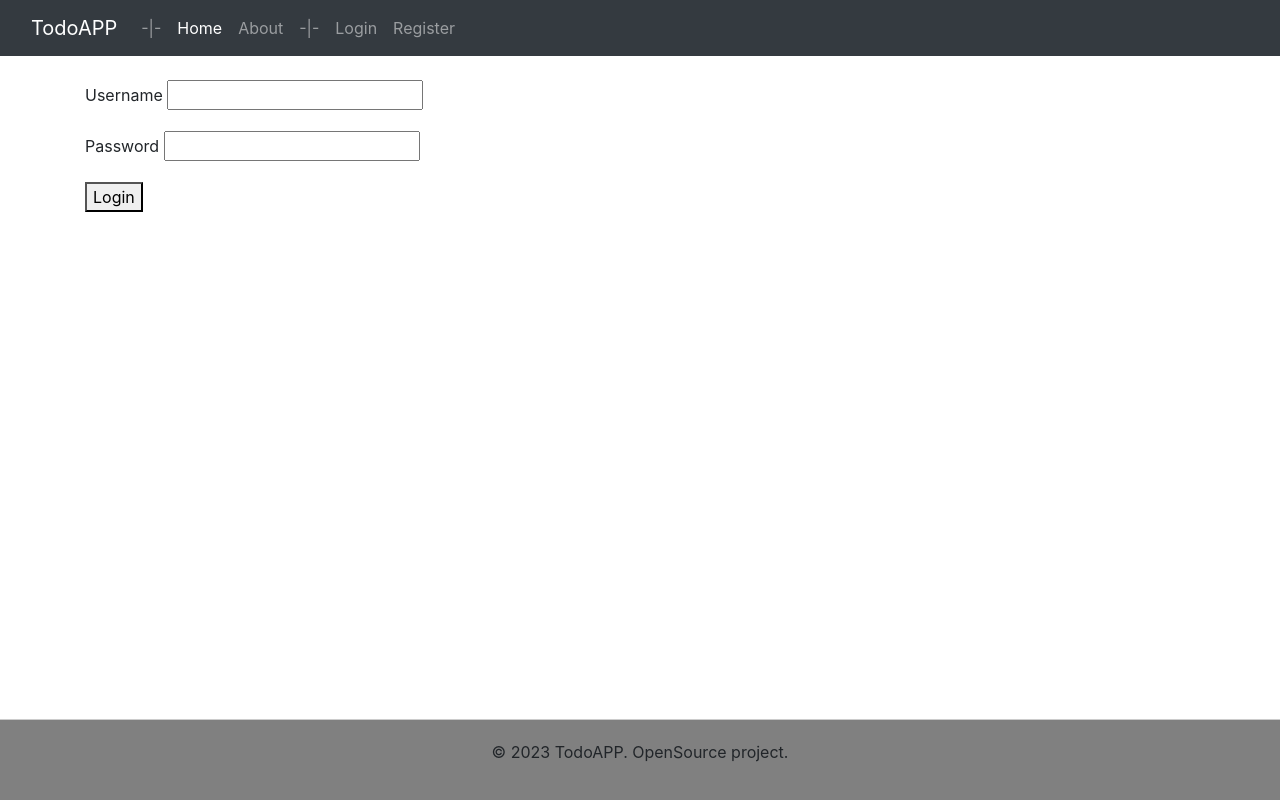
After one commit to andreireporter13/todoapp-Django, a Django app: page /login/ in a window 1280 px wide. The commit adds this page. Run offline with Django 4.2, Linux system fonts and the light colour scheme.

Commit message:
added login and registration forms

```diff
--- a/todoapp/maintodoapp/static/css/style.css
+++ b/todoapp/maintodoapp/static/css/style.css
@@ -19,8 +19,15 @@ table td {
   padding: 20px;
   text-align: center;
   border-top: 1px solid #ccc;
+  background-color: grey;
 }
 
 .linethrough {
     text-decoration: line-through;
 }
+
+img {
+    display: block;
+    margin-left: auto;
+    margin-right: auto;
+  }
--- a/todoapp/maintodoapp/templates/maintodoapp/base.html
+++ b/todoapp/maintodoapp/templates/maintodoapp/base.html
@@ -18,8 +18,12 @@
 	</button>
 	<div class="collapse navbar-collapse" id="navbarNavAltMarkup">
 	  <div class="navbar-nav">
+	    <a class="nav-link" href="">-|-</a>
 	    <a class="nav-link active" aria-current="page" href="/">Home</a>
 	    <a class="nav-link" href="/about">About</a>
+	    <a class="nav-link" href="">-|-</a>
+	    <a class="nav-link" href="/login">Login</a>
+	    <a class="nav-link" href="/register">Register</a>
 	  </div>
 	</div>
       </div>
--- /dev/null
+++ b/todoapp/maintodoapp/templates/maintodoapp/login.html
@@ -0,0 +1,19 @@
+{% extends 'maintodoapp/base.html' %}
+
+
+{% block content %}
+
+<form method="POST">
+    {% csrf_token %}
+     <p>
+        <label>Username</label>
+        <input type="text" name="username">
+     </p>
+     <p>
+        <label>Password</label>
+        <input type="password" name="password">
+     </p>
+        <button type="submit">Login</button>
+</form>
+
+{% endblock %}
--- a/todoapp/maintodoapp/urls.py
+++ b/todoapp/maintodoapp/urls.py
@@ -5,8 +5,12 @@ from django.urls import path
 from . import views
 
 urlpatterns = [
-    path('', views.home, name='home'),
+    path('', views.home_before_login, name='home_before_login'),
+    path('home/', views.home, name='home'),
     path('about/', views.about, name='about'),
     path('delete/<id>', views.delete, name='delete'),
     path('cumpara/<id>', views.change_status, name='change_status'),
+    path('register', views.register),
+    path('login/', views.login_view, name='login'),
+    path('logout/', views.logout, name='logut'),
 ]
--- a/todoapp/maintodoapp/views.py
+++ b/todoapp/maintodoapp/views.py
@@ -3,7 +3,11 @@
 #
 from django.shortcuts import render, redirect
 from .models import Tasks
-from .forms import TasksForm
+from .forms import TasksForm, UserRegistrationForm
+from django.contrib.auth.models import User
+from django.contrib.auth import authenticate, login
+from django.http import HttpResponseRedirect
+from django import forms
 
 
 def home(request):
@@ -40,5 +44,50 @@ def change_status(request, id):
     return redirect('home')
 
 
+def home_before_login(request):
+    return render(request, 'maintodoapp/home_before_login.html')
+
+
 def about(request):
     return render(request, 'maintodoapp/about.html')
+
+
+# REGISTRATION FORM
+def register(request):
+    if request.method == 'POST':
+        form = UserRegistrationForm(request.POST)
+        if form.is_valid():
+            userObj = form.cleaned_data
+            username = userObj['username']
+            email = userObj['email']
+            password = userObj['password']
+            if not (User.objects.filter(username=username).exists() or User.objects.filter(email=email).exists()):
+                User.objects.create_user(username, email, password)
+                user = authenticate(username=username, password=password)
+                login(request, user)
+                return HttpResponseRedirect('/home')
+            else:
+                raise forms.ValidationError('Looks like a username with that email or password already exists')
+    else:
+        form = UserRegistrationForm()
+    return render(request, 'maintodoapp/register.html', {'form': form})
+
+
+# login
+def login_view(request):
+    if request.method == 'POST':
+        username = request.POST.get('username')
+        password = request.POST.get('password')
+        # Add your authentication logic here, for example:
+        if username == "admin" and password == "admin":
+            return HttpResponseRedirect('/home')
+        else:
+            return HttpResponseRedirect('login')
+    else:
+        # If the request method is GET, display the login page.
+        return render(request, 'maintodoapp/login.html')
+
+
+# Logout
+def logout(request):
+    return render(request, 'maintodoapp/logged_out.html')
```
Also changed, not shown: todoapp/maintodoapp/forms.py (+19 -0 lines), todoapp/maintodoapp/templates/maintodoapp/home.html (+10 -0 lines), todoapp/maintodoapp/templates/maintodoapp/home_before_login.html (added, +16 -0 lines), todoapp/maintodoapp/templates/maintodoapp/logged_out.html (added, +9 -0 lines), todoapp/maintodoapp/templates/maintodoapp/register.html (added, +11 -0 lines), README.md (deleted), todoapp/db.sqlite3, todoapp/maintodoapp/static/img/prog_meme.jpg (added), todoapp/maintodoapp/static/img/programming_meme.png (added), 1 other file.
